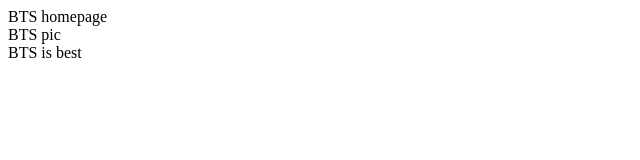
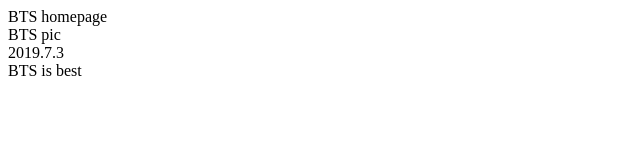
Before and after one commit to mr-cle/BTS_project, a plain HTML site: page index.html in a window 1280 px wide. Shown: the full height of the page, 0-640 px from the left. Drawn offline with Linux system fonts and the light colour scheme.

Commit message:
Add footer

```diff
--- a/index.html
+++ b/index.html
@@ -2,6 +2,7 @@
 	<title>BTS</title>
 	<hl>BTS homepage</hl>
 	<div>BTS pic</div>
+	<footer> 2019.7.3 </footer>
 	<body>BTS is best</body>
 
 </html>
```
